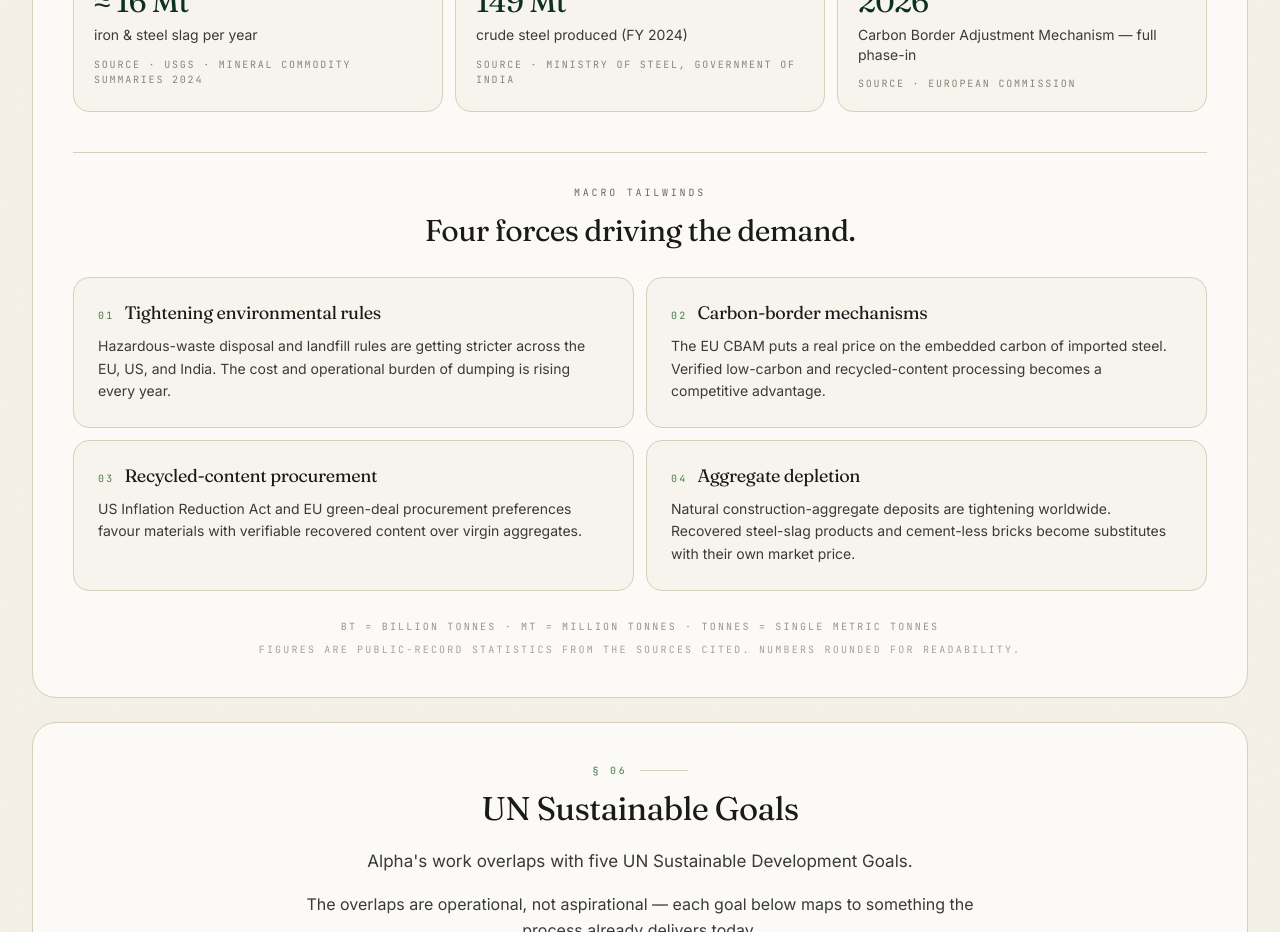
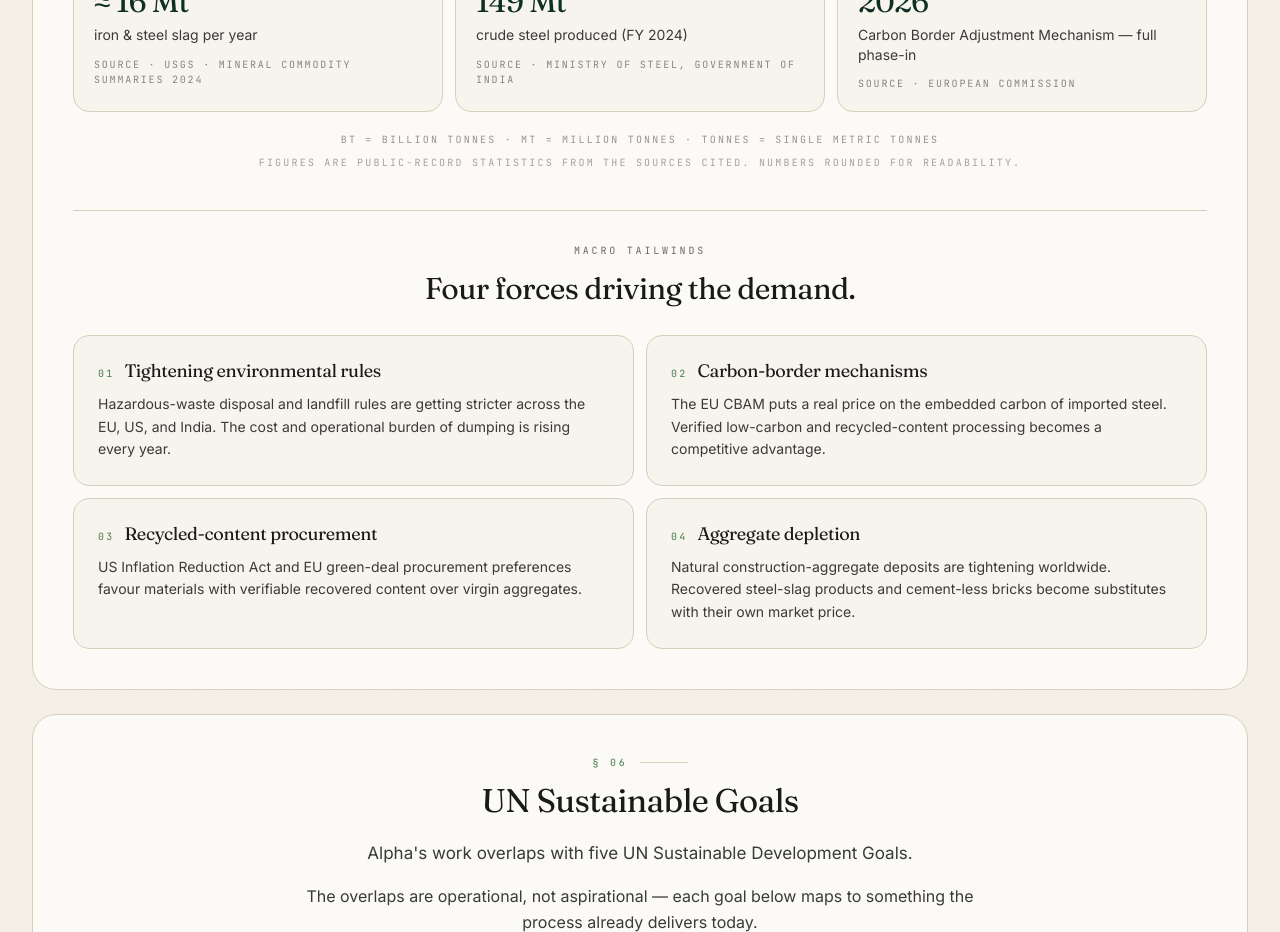
Before and after one commit to aditya20-12-05/alphawastemanagement, a Next.js app: page /about in a window 1280 px wide. Shown: the part 2800-3732 px from the top of the page. Built offline with nearby package versions, Linux system fonts and the light colour scheme.

Commit message:
About: move units legend directly under stats grid
The Bt/Mt/tonnes glossary and source-attribution note now sit under the
figures they describe, instead of trailing after the Macro tailwinds block.

```diff
--- a/src/components/sections/AboutMarket.tsx
+++ b/src/components/sections/AboutMarket.tsx
@@ -115,6 +115,13 @@ export default function AboutMarket() {
         ))}
       </div>
 
+      <p className="mt-5 text-center text-[10px] font-mono uppercase tracking-[0.22em] text-muted/70">
+        Bt = billion tonnes &middot; Mt = million tonnes &middot; tonnes = single metric tonnes
+      </p>
+      <p className="mt-2 text-center text-[10px] font-mono uppercase tracking-[0.22em] text-muted/60">
+        Figures are public-record statistics from the sources cited. Numbers rounded for readability.
+      </p>
+
       {/* Macro tailwinds */}
       <div className="mt-10 pt-8 border-t border-line">
         <div className="text-center">
@@ -146,13 +153,6 @@ export default function AboutMarket() {
           ))}
         </div>
       </div>
-
-      <p className="mt-7 text-center text-[10px] font-mono uppercase tracking-[0.22em] text-muted/70">
-        Bt = billion tonnes &middot; Mt = million tonnes &middot; tonnes = single metric tonnes
-      </p>
-      <p className="mt-2 text-center text-[10px] font-mono uppercase tracking-[0.22em] text-muted/60">
-        Figures are public-record statistics from the sources cited. Numbers rounded for readability.
-      </p>
     </div>
   );
 }
```
